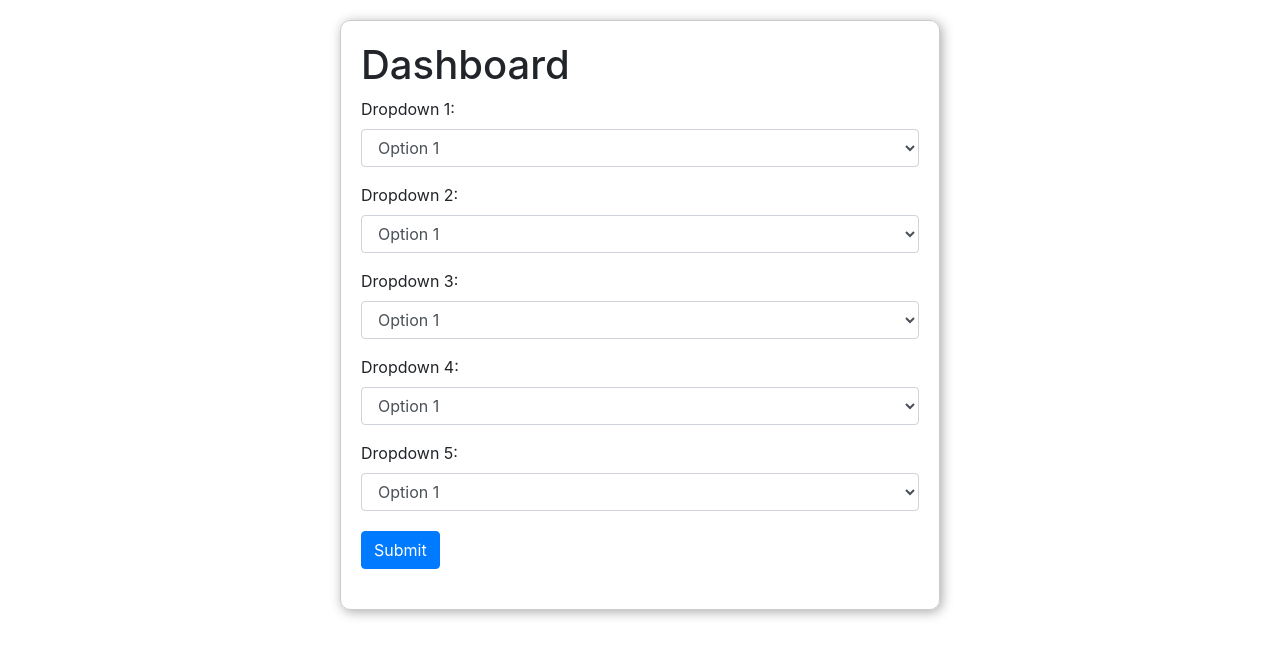
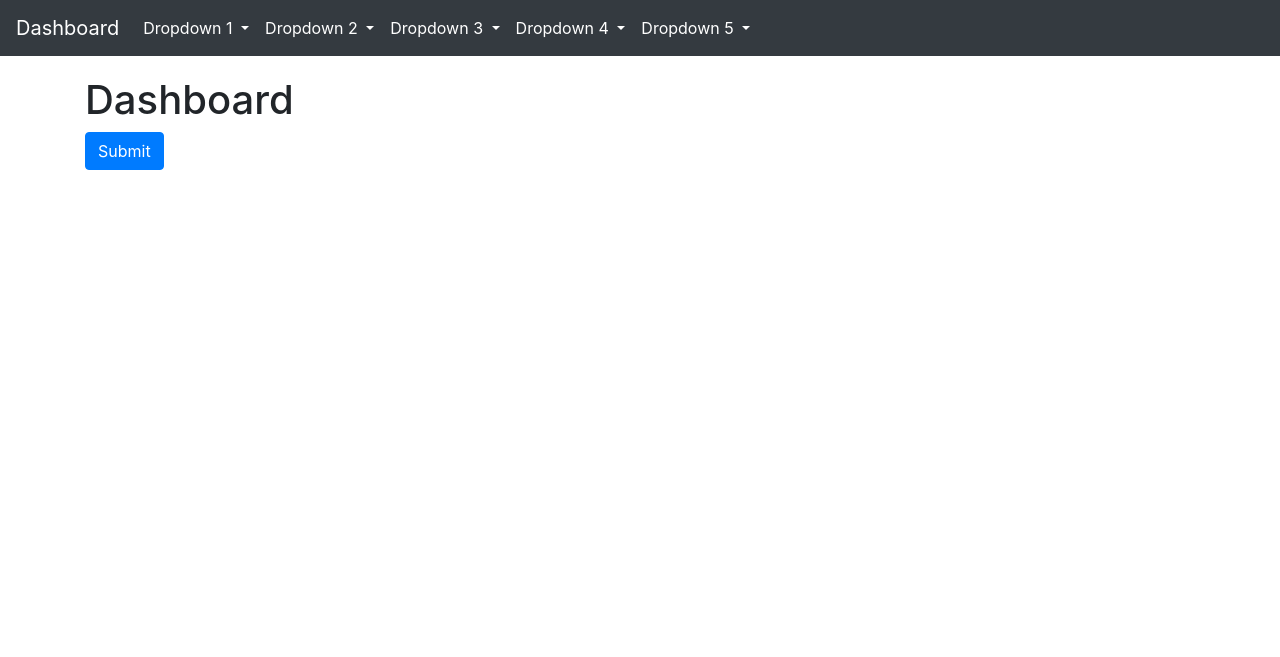
Before and after one commit to patelhardik/sample_dash, a Django app: page /dashboard/ in a window 1280 px wide. Shown: the top 657 px of the page. Run offline with Django 5.2, Linux system fonts and the light colour scheme; some libraries are stand-ins or nearby versions.

Commit message:
Added Navigation bar for dropdown

```diff
--- a/dashboard/templates/dashboard.html
+++ b/dashboard/templates/dashboard.html
@@ -8,75 +8,85 @@
     <style>
         /* Custom styles */
         .container {
-            max-width: 600px;
-            margin: 20px auto;
-            padding: 20px;
-            border: 1px solid #ccc;
-            border-radius: 10px;
-            box-shadow: 2px 2px 12px #aaa;
+            margin-top: 20px;
         }
-        .dropdown {
-            margin: 10px 0;
+        .navbar-custom {
+            background-color: #343a40;
         }
-        .submit-btn {
-            display: block;
-            margin: 20px 0;
-        }
-        @media (max-width: 600px) {
-            .container {
-                padding: 10px;
-            }
+        .navbar-custom .navbar-brand,
+        .navbar-custom .navbar-nav .nav-link {
+            color: #ffffff;
         }
     </style>
 </head>
 <body>
+    <nav class="navbar navbar-expand-lg navbar-custom">
+        <a class="navbar-brand" href="#">Dashboard</a>
+        <button class="navbar-toggler" type="button" data-toggle="collapse" data-target="#navbarNavDropdown" aria-controls="navbarNavDropdown" aria-expanded="false" aria-label="Toggle navigation">
+            <span class="navbar-toggler-icon"></span>
+        </button>
+        <div class="collapse navbar-collapse" id="navbarNavDropdown">
+            <ul class="navbar-nav">
+                <li class="nav-item dropdown">
+                    <a class="nav-link dropdown-toggle" href="#" id="dropdownMenu1" data-toggle="dropdown" aria-haspopup="true" aria-expanded="false">
+                        Dropdown 1
+                    </a>
+                    <div class="dropdown-menu" aria-labelledby="dropdownMenu1">
+                        <a class="dropdown-item" href="#">Option 1</a>
+                        <a class="dropdown-item" href="#">Option 2</a>
+                        <a class="dropdown-item" href="#">Option 3</a>
+                    </div>
+                </li>
+                <li class="nav-item dropdown">
+                    <a class="nav-link dropdown-toggle" href="#" id="dropdownMenu2" data-toggle="dropdown" aria-haspopup="true" aria-expanded="false">
+                        Dropdown 2
+                    </a>
+                    <div class="dropdown-menu" aria-labelledby="dropdownMenu2">
+                        <a class="dropdown-item" href="#">Option 1</a>
+                        <a class="dropdown-item" href="#">Option 2</a>
+                        <a class="dropdown-item" href="#">Option 3</a>
+                    </div>
+                </li>
+                <li class="nav-item dropdown">
+                    <a class="nav-link dropdown-toggle" href="#" id="dropdownMenu3" data-toggle="dropdown" aria-haspopup="true" aria-expanded="false">
+                        Dropdown 3
+                    </a>
+                    <div class="dropdown-menu" aria-labelledby="dropdownMenu3">
+                        <a class="dropdown-item" href="#">Option 1</a>
+                        <a class="dropdown-item" href="#">Option 2</a>
+                        <a class="dropdown-item" href="#">Option 3</a>
+                    </div>
+                </li>
+                <li class="nav-item dropdown">
+                    <a class="nav-link dropdown-toggle" href="#" id="dropdownMenu4" data-toggle="dropdown" aria-haspopup="true" aria-expanded="false">
+                        Dropdown 4
+                    </a>
+                    <div class="dropdown-menu" aria-labelledby="dropdownMenu4">
+                        <a class="dropdown-item" href="#">Option 1</a>
+                        <a class="dropdown-item" href="#">Option 2</a>
+                        <a class="dropdown-item" href="#">Option 3</a>
+                    </div>
+                </li>
+                <li class="nav-item dropdown">
+                    <a class="nav-link dropdown-toggle" href="#" id="dropdownMenu5" data-toggle="dropdown" aria-haspopup="true" aria-expanded="false">
+                        Dropdown 5
+                    </a>
+                    <div class="dropdown-menu" aria-labelledby="dropdownMenu5">
+                        <a class="dropdown-item" href="#">Option 1</a>
+                        <a class="dropdown-item" href="#">Option 2</a>
+                        <a class="dropdown-item" href="#">Option 3</a>
+                    </div>
+                </li>
+            </ul>
+        </div>
+    </nav>
     <div class="container">
         <h1>Dashboard</h1>
         <form method="post">
             {% csrf_token %}
-            <div class="form-group">
-                <label for="dropdown1">Dropdown 1:</label>
-                <select class="form-control" name="dropdown1" id="dropdown1">
-                    <option value="Option 1">Option 1</option>
-                    <option value="Option 2">Option 2</option>
-                    <option value="Option 3">Option 3</option>
-                </select>
-            </div>
-            <div class="form-group">
-                <label for="dropdown2">Dropdown 2:</label>
-                <select class="form-control" name="dropdown2" id="dropdown2">
-                    <option value="Option 1">Option 1</option>
-                    <option value="Option 2">Option 2</option>
-                    <option value="Option 3">Option 3</option>
-                </select>
-            </div>
-            <div class="form-group">
-                <label for="dropdown3">Dropdown 3:</label>
-                <select class="form-control" name="dropdown3" id="dropdown3">
-                    <option value="Option 1">Option 1</option>
-                    <option value="Option 2">Option 2</option>
-                    <option value="Option 3">Option 3</option>
-                </select>
-            </div>
-            <div class="form-group">
-                <label for="dropdown4">Dropdown 4:</label>
-                <select class="form-control" name="dropdown4" id="dropdown4">
-                    <option value="Option 1">Option 1</option>
-                    <option value="Option 2">Option 2</option>
-                    <option value="Option 3">Option 3</option>
-                </select>
-            </div>
-            <div class="form-group">
-                <label for="dropdown5">Dropdown 5:</label>
-                <select class="form-control" name="dropdown5" id="dropdown5">
-                    <option value="Option 1">Option 1</option>
-                    <option value="Option 2">Option 2</option>
-                    <option value="Option 3">Option 3</option>
-                </select>
-            </div>
+            <!-- Form content -->
             <button type="submit" class="btn btn-primary submit-btn">Submit</button>
         </form>
-
     </div>
     <script src="https://code.jquery.com/jquery-3.5.1.slim.min.js"></script>
     <script src="https://cdn.jsdelivr.net/npm/@popperjs/core@2.9.2/dist/umd/popper.min.js"></script>
```
